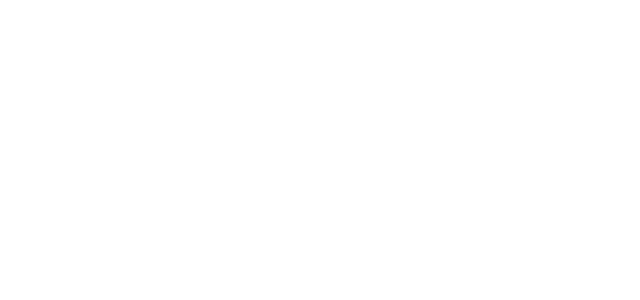
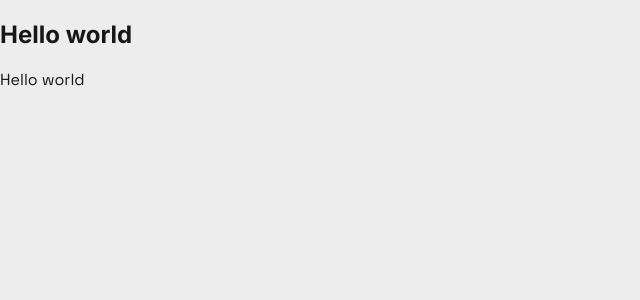
Before and after one commit to Lii02/tasking, a Next.js app: page / in a window 1280 px wide. Shown: the top 300 px of the page, without its empty margins (0-640 px from the left). Built offline with nearby package versions, Linux system fonts and the light colour scheme.

Commit message:
Added husky and next font loading

```diff
--- /dev/null
+++ b/app/fonts.ts
@@ -0,0 +1,18 @@
+import { Inter, Space_Grotesk, Roboto } from 'next/font/google';
+
+const inter = Inter({
+	variable: '--font-inter',
+	subsets: ['latin'],
+});
+
+const spaceGrotesk = Space_Grotesk({
+	variable: '--font-space-grotesk',
+	subsets: ['latin'],
+});
+
+const roboto = Roboto({
+	variable: '--font-roboto',
+	subsets: ['latin'],
+});
+
+export { inter, spaceGrotesk, roboto };
--- a/app/layout.tsx
+++ b/app/layout.tsx
@@ -1,5 +1,8 @@
-import '@/styles/globals.scss';
+import '@/styles/globals.css';
 import type { Metadata } from 'next';
+import { ThemeProvider } from 'next-themes';
+import NavBar from '@/components/NavBar';
+import { inter, spaceGrotesk, roboto } from '@/app/fonts';
 
 export const metadata: Metadata = {
 	title: 'TasKing',
@@ -11,8 +14,12 @@ export default function RootLayout({
 	children: React.ReactNode;
 }>) {
 	return (
-		<html lang='en'>
-			<body>{children}</body>
+		<html suppressHydrationWarning lang='en'>
+			<body
+				className={`${inter.variable} ${spaceGrotesk.variable} ${roboto.variable}`}>
+				<NavBar />
+				<ThemeProvider themes={['light', 'dark']}>{children}</ThemeProvider>
+			</body>
 		</html>
 	);
 }
--- a/app/page.tsx
+++ b/app/page.tsx
@@ -1,3 +1,3 @@
 export default function Home() {
-	return <div></div>;
+	return <div>Hello world</div>;
 }
--- /dev/null
+++ b/components/NavBar.tsx
@@ -0,0 +1,7 @@
+export default function NavBar() {
+	return (
+		<nav>
+			<h1>Hello world</h1>
+		</nav>
+	);
+}
--- a/package.json
+++ b/package.json
@@ -8,12 +8,14 @@
 		"start": "next start",
 		"lint": "next lint",
 		"lint:fix": "prettier --write .",
-		"test": "jest"
+		"test": "jest",
+		"prepare": "husky"
 	},
 	"dependencies": {
 		"@supabase/supabase-js": "^2.49.1",
 		"dotenv": "^16.4.7",
 		"next": "15.2.1",
+		"next-themes": "^0.4.4",
 		"react": "^19.0.0",
 		"react-dom": "^19.0.0"
 	},
@@ -29,9 +31,9 @@
 		"eslint-config-next": "15.2.1",
 		"eslint-config-prettier": "^10.0.2",
 		"eslint-plugin-prettier": "^5.2.3",
+		"husky": "^9.1.7",
 		"jest": "^29.7.0",
 		"jest-environment-jsdom": "^29.7.0",
-		"sass": "^1.85.1",
 		"ts-node": "^10.9.2",
 		"typescript": "^5"
 	}
--- a/styles/globals.scss
+++ b/styles/globals.css
@@ -1,12 +1,12 @@
 :root {
-	--background: #ffffff;
-	--foreground: #171717;
+	--background-color: #ededed;
+	--foreground-color: #171717;
 }
 
 @media (prefers-color-scheme: dark) {
 	:root {
-		--background: #0a0a0a;
-		--foreground: #ededed;
+		--background-color: #171717;
+		--foreground-color: #ededed;
 	}
 }
 
@@ -14,9 +14,9 @@ body {
 	max-width: 100vw;
 	padding: 0;
 	margin: 0;
-	color: var(--foreground);
-	background: var(--background);
-	font-family: Arial, Helvetica, sans-serif;
+	font-family: var(--font-space-grotesk);
+	color: var(--foreground-color);
+	background-color: var(--background-color);
 	-webkit-font-smoothing: antialiased;
 	-moz-osx-font-smoothing: grayscale;
 }
@@ -35,6 +35,7 @@ h3,
 h4,
 h5,
 h6 {
+	font-family: var(--font-inter);
 }
 
 @media (prefers-color-scheme: dark) {
```
Also changed, not shown: 2 other files (tests, documents, lock files or other folders).
